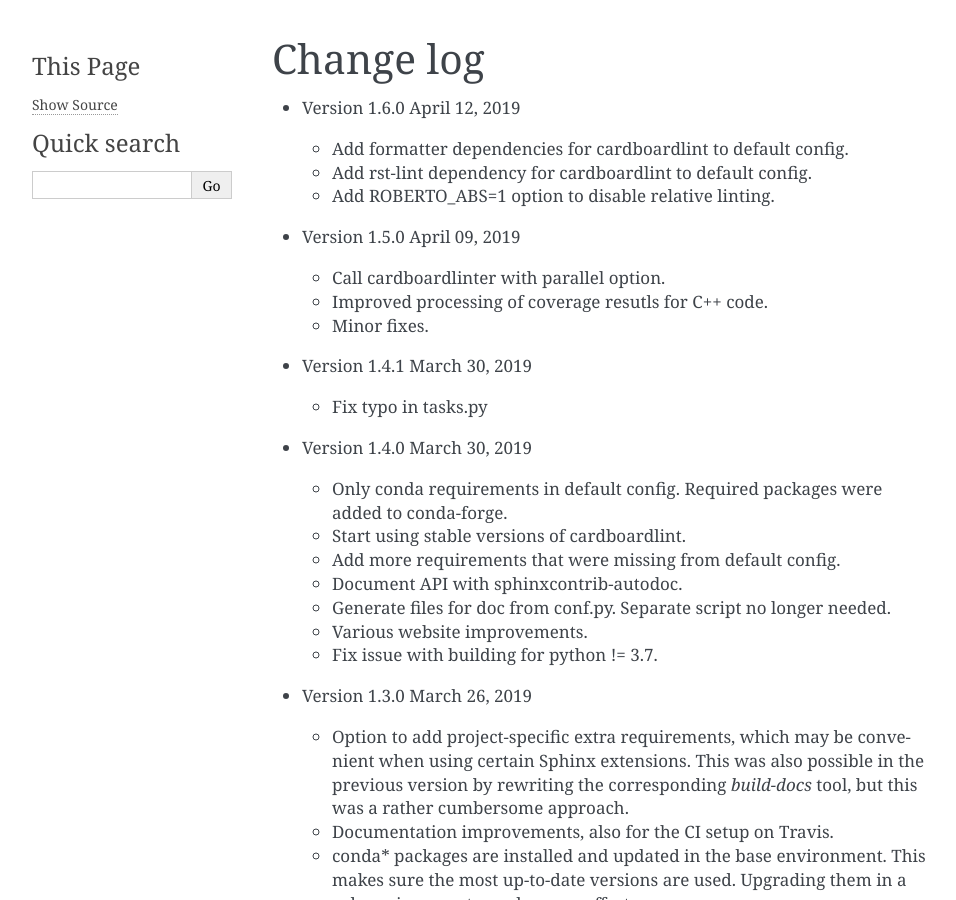
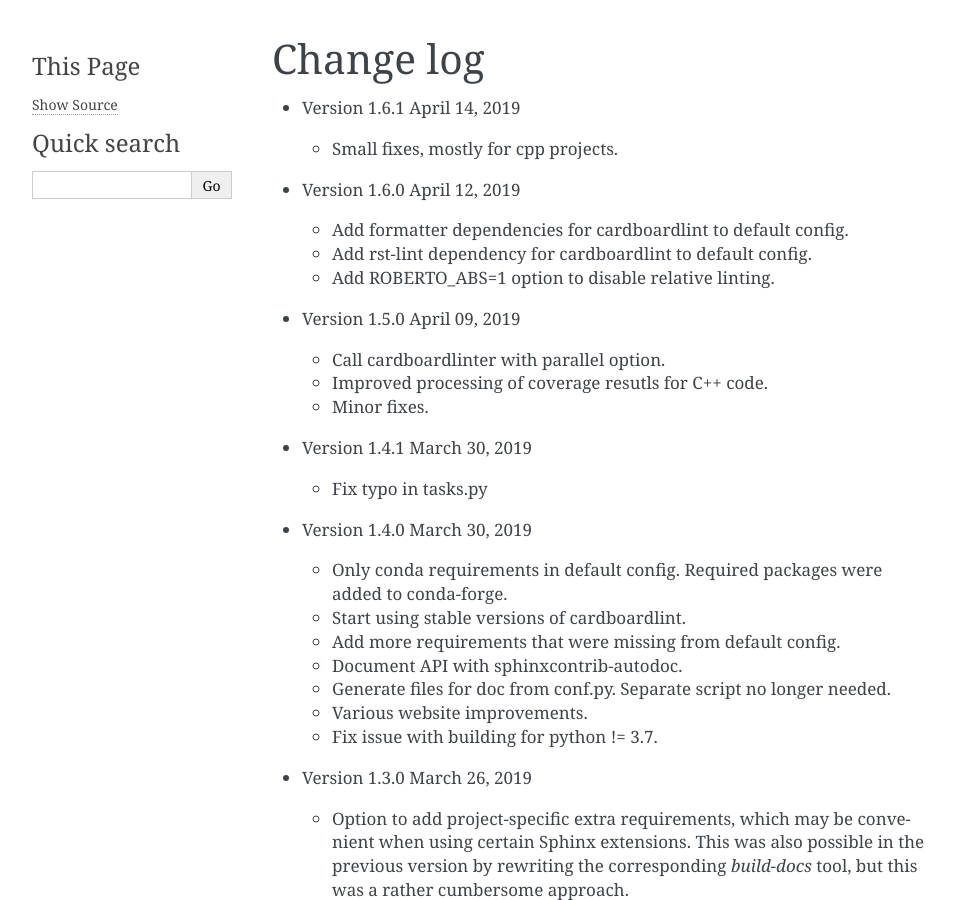
Before and after one commit to theochem/roberto, a Sphinx documentation site: the page built from doc/changelog.rst, in a window 1280 px wide and 900 px high. Shown: the whole window, without its empty margins (148-1104 px from the left). Built offline with Sphinx 7.4.7, drawn with Linux system fonts in a browser that asks for light colours; pages that are not in the unit, such as notebooks, are missing from menus; the version number could not be read and is left out.

Commit message:
Prepare for release

```diff
--- a/doc/changelog.rst
+++ b/doc/changelog.rst
@@ -2,6 +2,10 @@
 
 Change log
 ##########
+
+- Version 1.6.1 April 14, 2019
+
+  - Small fixes, mostly for cpp projects.
 
 - Version 1.6.0 April 12, 2019
 
```
